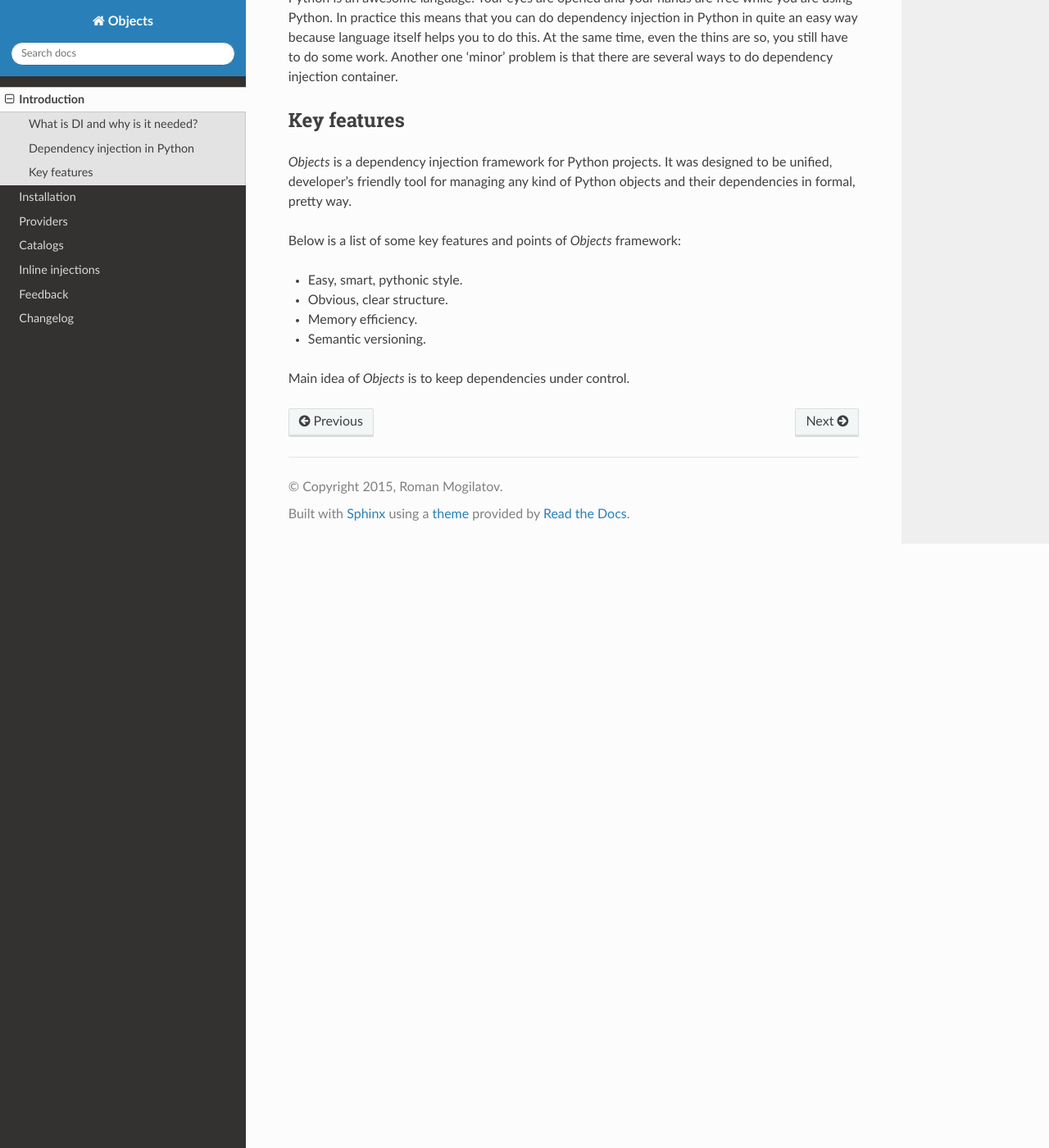
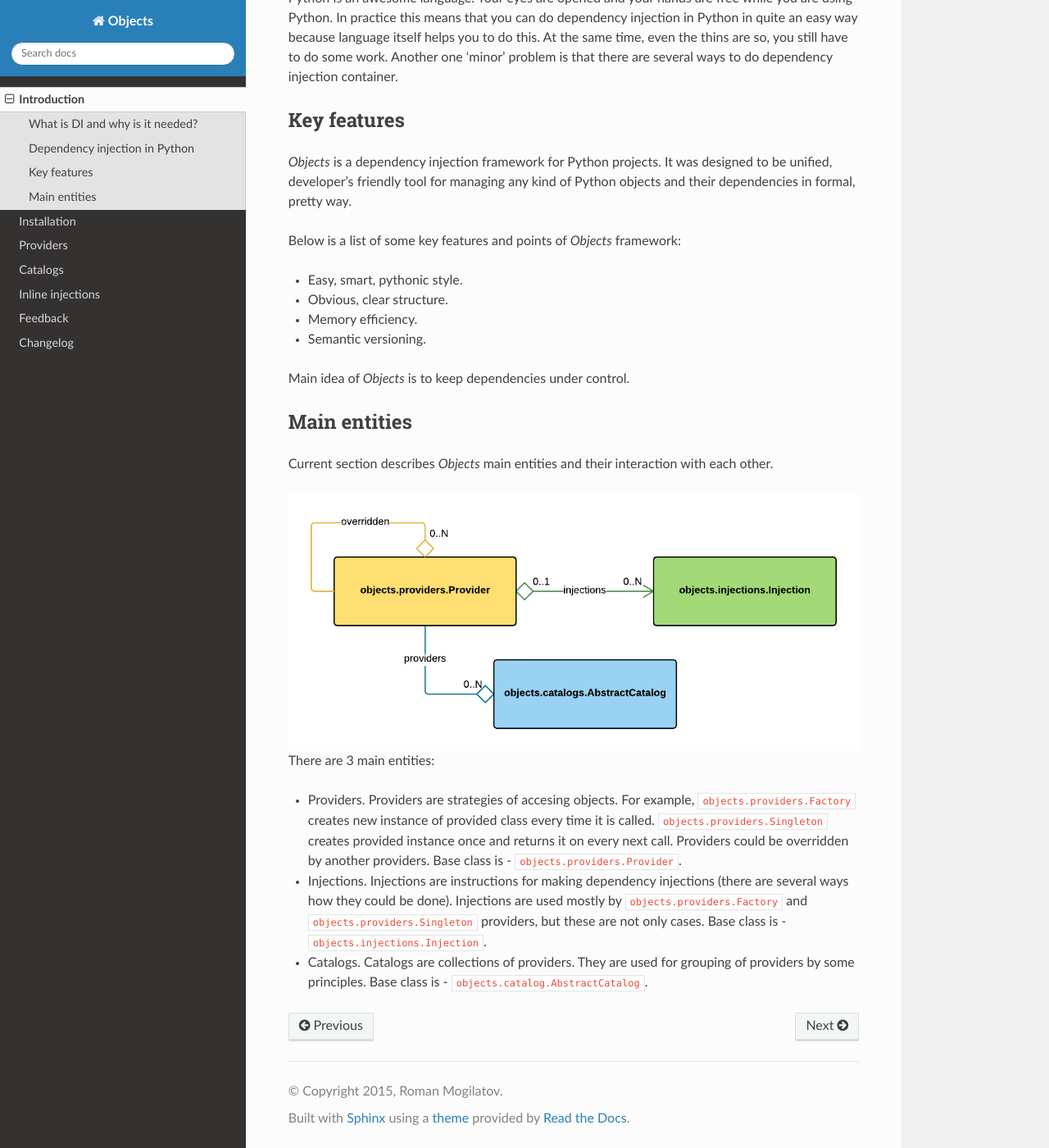
Before and after one commit to ets-labs/python-dependency-injector, a Sphinx documentation site: the page built from docs/introduction.rst, in a window 1280 px wide and 1400 px high, scrolled down 838 px. Shown: the whole window at 82% size. Built offline with Sphinx 7.4.7 and the Read the Docs theme 2.0.0, drawn with Linux system fonts in a browser that asks for light colours.

Commit message:
Adding Main Entities section into Introduction docs

```diff
--- a/docs/introduction.rst
+++ b/docs/introduction.rst
@@ -56,6 +56,33 @@ Below is a list of some key features and points of *Objects* framework:
 
 Main idea of *Objects* is to keep dependencies under control.
 
+Main entities
+-------------
+
+Current section describes *Objects* main entities and their interaction with
+each other.
+
+.. image:: /images/internals.png
+    :width: 100%
+    :align: center
+
+There are 3 main entities:
+
+- Providers. Providers are strategies of accesing objects. For example,
+  ``objects.providers.Factory`` creates new instance of provided class every
+  time it is called. ``objects.providers.Singleton`` creates provided instance
+  once and returns it on every next call. Providers could be overridden by
+  another providers. Base class is - ``objects.providers.Provider``.
+- Injections. Injections are instructions for making dependency injections
+  (there are several ways how they could be done). Injections are used mostly
+  by ``objects.providers.Factory`` and ``objects.providers.Singleton``
+  providers, but these are not only cases. Base class is -
+  ``objects.injections.Injection``.
+- Catalogs. Catalogs are collections of providers. They are used for grouping
+  of providers by some principles. Base class is -
+  ``objects.catalog.AbstractCatalog``.
+
+
 .. _SLOC: http://en.wikipedia.org/wiki/Source_lines_of_code
 .. _SOLID: http://en.wikipedia.org/wiki/SOLID_%28object-oriented_design%29
 .. _IoC: http://en.wikipedia.org/wiki/Inversion_of_control
```
